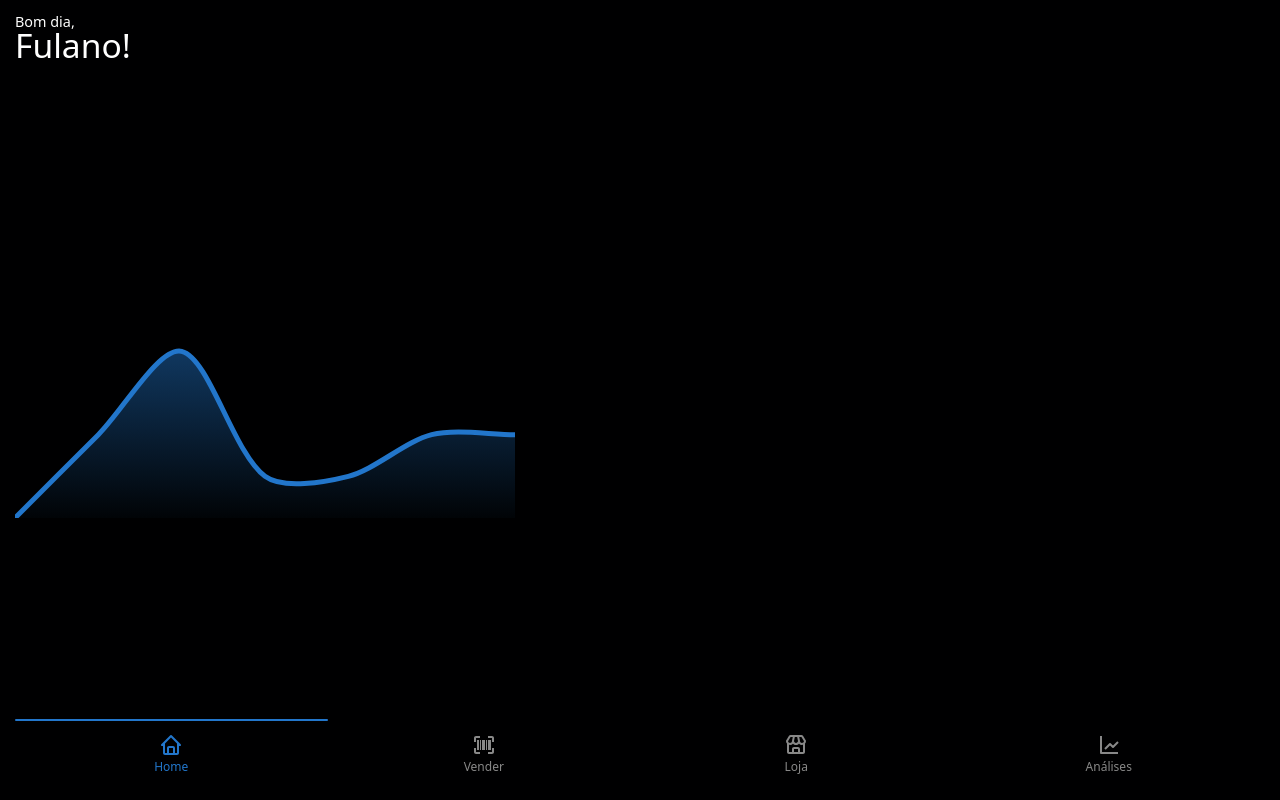
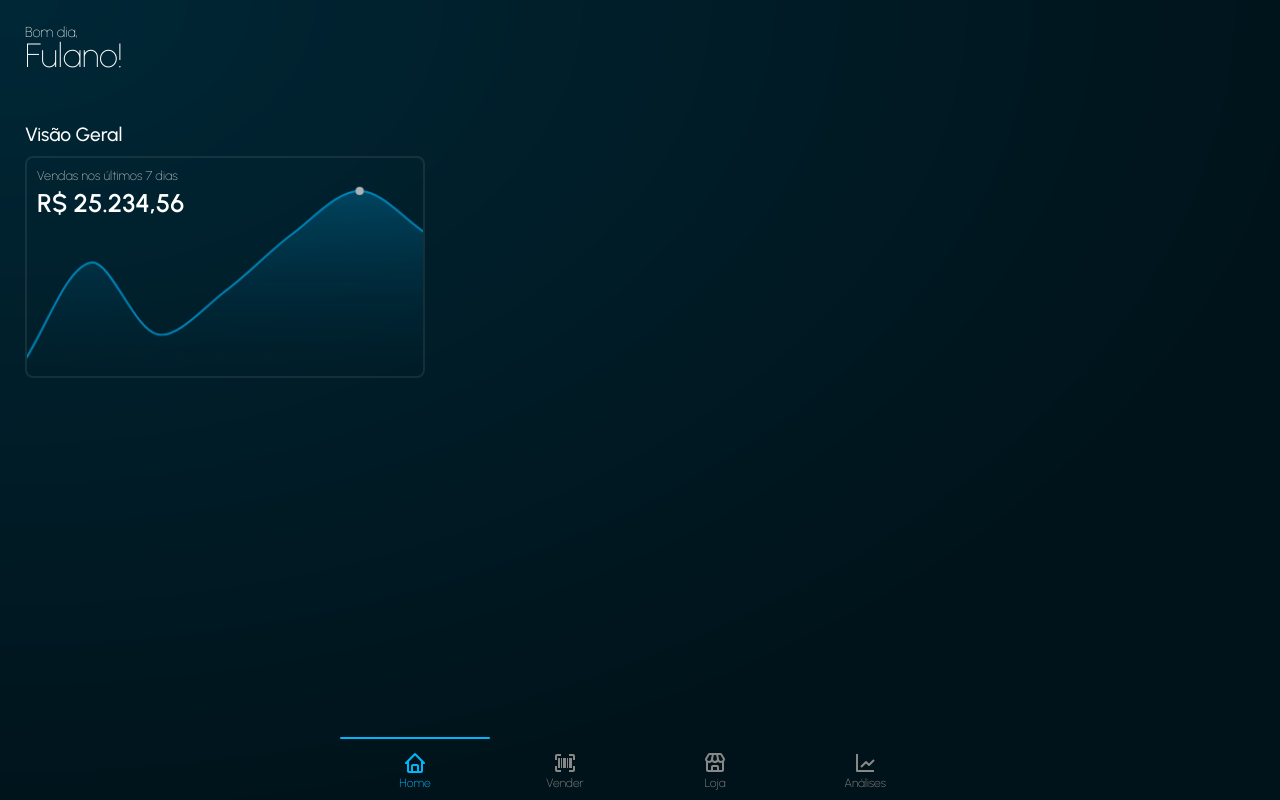
Before and after one commit to Gepetto-FIAP/tradebox, a Next.js app: page /seller in a window 1280 px wide. Built offline with nearby package versions, Linux system fonts and the light colour scheme.

Commit message:
improvements in dashboard seller

```diff
--- /dev/null
+++ b/app/(dashboard)/layout.module.css
@@ -0,0 +1,22 @@
+.dashboard {
+    background: var(--color-bg-dark);
+    width: 100%;
+}
+
+.dashboard::before {
+    position: absolute;
+    content: "";
+    top: 0;
+    left: 0;
+    width: 100%;
+    height: 100%;
+    backdrop-filter: brightness(0.75);
+    background: radial-gradient(at 0% 0%,
+                rgb(0 0 0 / 5%) 0%,
+                rgb(0 0 0 / 55%) 75%);
+}
+
+.dashboard_content {
+    position: relative;
+    z-index: 1;
+}
--- a/app/(dashboard)/layout.tsx
+++ b/app/(dashboard)/layout.tsx
@@ -1,11 +1,15 @@
+import styles from "./layout.module.css";
+
 export default function DashboardLayout({
   children,
 }: Readonly<{
   children: React.ReactNode;
 }>) {
   return (
-    <div className="dashboard">
-      {children}
+    <div className={styles.dashboard}>
+      <div className={styles.dashboard_content}>
+        {children}
+      </div>
     </div>
   );
 }
--- a/app/(dashboard)/seller/layout.module.css
+++ b/app/(dashboard)/seller/layout.module.css
@@ -1,7 +1,12 @@
 .layout {
     display: flex;
     flex-direction: column;
-    min-height: 100dvh;
-    padding: 15px;
+    height: 100dvh;
     justify-content: space-between;
 }
+
+.nav_wrapper {
+    max-width: 600px;
+    margin: 0 auto;
+    width: 100%;
+}
--- a/app/(dashboard)/seller/layout.tsx
+++ b/app/(dashboard)/seller/layout.tsx
@@ -8,10 +8,8 @@ export default function DashboardSellerLayout({
 }>) {
   return (
         <div className={styles.layout}>
-
             {children}
-
-            <div className={styles.nav}>
+            <div className={styles.nav_wrapper  }>
                 <BottomNav/>
             </div>
         </div>
--- a/app/(dashboard)/seller/page.module.css
+++ b/app/(dashboard)/seller/page.module.css
@@ -2,18 +2,79 @@
     display: flex;
     flex-direction: column;
     line-height: 1;
+    padding: 25px;
+    color: #fff;
 }
 
 .greeting {
+    font-weight: 100;
     font-size: 0.9rem;
-    color: var(--color-text-secondary);
 }
 
 .name {
+    font-weight: 100;
     font-size: 2.1rem;
-    color: var(--color-text-primary);
+}
+
+.content {
+    display: flex;
+    flex-direction: column;
+    height: 100%;
+    width: 100%;
+    padding: 25px;
+    overflow-x: auto;
+}
+
+.chart_wrapper {
+    display: flex;
+    justify-content: center;
+    align-items: center;
+    border: 2px solid #ffffff15;
+    overflow: hidden;
+    border-radius: 8px;
+    width: 100%;
+    max-width: 400px;
+}
+
+.chart_container {
+    display: flex;
+    flex-direction: column;
+    width: 100%;
+}
+
+.chart_content {
+    padding: 10px 0 0 10px;
+}
+
+.chart_label {
+    color: var(--color-secondary);
+    font-weight: 200;
+    font-size: 0.8rem;
+    opacity: 0.75;
+}
+
+.chart_value {
+    color: var(--color-primary);
+    font-size: 1.6rem;
+    font-weight: 600;
+    margin-top: 5px;
+    color: #fff;
 }
 
 .chart {
-    width: 500px;
+    margin-top: -10%;
+    scale: 1.025;
+    filter: brightness(0.9) opacity(0.75);
+    transition: .3s ease;
 }
+
+.chart:hover {
+    filter: brightness(1) opacity(1);
+}
+
+.title {
+    font-size: 1.2rem;
+    font-weight: 500;
+    color: #fff;
+    margin-bottom: 10px;
+}
--- a/app/(dashboard)/seller/page.tsx
+++ b/app/(dashboard)/seller/page.tsx
@@ -8,9 +8,24 @@ export default function Seller() {
         <div className={styles.greeting}>Bom dia,</div>
         <div className={styles.name}>Fulano!</div>
       </div>
-      <div className={styles.chart}>
-        <SalesChart />
+      <div className={styles.content}>
+        <div className={styles.title}>
+          Visão Geral
+        </div>
+        <div className={styles.chart_wrapper}>
+          <div className={styles.chart_container}>
+            <div className={styles.chart_content}>
+              <div className={styles.chart_label}>Vendas nos últimos 7 dias</div>
+              <div className={styles.chart_value}>R$ 25.234,56</div>
+            </div>
+            <div className={styles.chart}>
+              <SalesChart colorStart={"#01b3fa70"} colorEnd={"transparent"} colorBorder={"#01b5fa"} />
+            </div>
+          </div>
+        </div>
+
       </div>
+
     </>
   );
 }
--- a/app/layout.tsx
+++ b/app/layout.tsx
@@ -1,5 +1,11 @@
-import type { Metadata } from "next";
 import "./styles/globals.css";
+import { Urbanist } from "next/font/google";
+
+const urbanist = Urbanist({
+  subsets: ["latin"],
+  weight: ["100", "200", "300", "400", "500", "600", "700", "800", "900"],
+  variable: "--font-urbanist",
+});
 
 export default function RootLayout({
   children,
@@ -7,14 +13,16 @@ export default function RootLayout({
   children: React.ReactNode;
 }>) {
   return (
-    <html lang="pt-BR">
+    <html lang="pt-BR" className={urbanist.className}>
       <head>
         <title>
           TradeBox
         </title>
        </head>
       <body>
+        <main>
           {children}
+        </main>
       </body>
     </html>
   );
--- a/app/styles/globals.css
+++ b/app/styles/globals.css
@@ -1,9 +1,11 @@
 :root {
-  --color-primary: #2276cb;
+  --color-bg-dark: #00384d;
+  --color-bg-light: #ffffff;
+  --color-primary: #01b5fa;
   --color-secondary: #e0e0e0;
-  --color-background: #fff;
   --color-text: #222;
   --color-muted: #888;
+  --color-border: #ddd;
 }
 
 * {
@@ -13,7 +15,15 @@
 }
 
 body {
-    font-family: system-ui, -apple-system, BlinkMacSystemFont, 'Segoe UI', Roboto, Oxygen, Ubuntu, Cantarell, 'Open Sans', 'Helvetica Neue', sans-serif;
-    background-color: #000001;
-    color: #ffffff;
+  background: #fff;
+  color: var(--color-primary);
+  font-weight: 200;
 }
+
+main {
+  position: relative;
+  display: flex;
+  flex-direction: column;
+  align-items: center;
+  justify-content: center;
+}
--- a/components/SalesChart.tsx
+++ b/components/SalesChart.tsx
@@ -1,39 +1,20 @@
 'use client';
 
-import { Chart, Filler, CategoryScale, PointElement, LinearScale, LineElement, Title, Tooltip, Legend, ScriptableContext } from 'chart.js';
+import { Chart, Filler, CategoryScale, PointElement, LinearScale, LineElement, Title, Tooltip, Legend, ScriptableContext, elements } from 'chart.js';
 import {Line} from 'react-chartjs-2'
 
 Chart.register(Filler, CategoryScale, PointElement, LinearScale, LineElement, Title, Tooltip, Legend);
 
-
-
-
-const data = {
-  labels: ['seg', 'ter', 'qua', 'qui', 'sex', 'sab', 'dom'],
-  datasets: [
-    {
-      backgroundColor: (context: ScriptableContext<"line">) => {
-        const ctx = context.chart.ctx;
-        const gradient = ctx.createLinearGradient(0, 0, 0, 250);
-        gradient.addColorStop(0, "#2276cbb0");
-        gradient.addColorStop(1, "#2276cb08");
-        return gradient;
-      },
-      label: 'Vendas',
-      data: [20, 24, 28, 22, 22, 24, 24, 32],
-      borderColor: '#2276cb',
-      borderWidth: 5,
-      tension: 0.3,
-      fill: true,
-      pointRadius: 0
-    },
-  ],
+type SalesChartProps = {
+  colorStart?: string;
+  colorEnd?: string;
+  colorBorder?: string;
 };
 
 const options = {
   responsive: true,
   plugins: {
-    tooltip: { enabled: false },
+    tooltip: { enabled: true },
     legend: { display: false },
     title: { display: false },
   },
@@ -44,11 +25,41 @@ const options = {
     y: {
       display: false,
     },
-
-
   },
 };
 
-export default function SalesChart() {
+
+const axisX = [15, 22, 17, 20, 24, 27, 24];
+const axisY = ['Segunda', 'Terça', 'Quarta', 'Quinta', 'Sexta', 'Sábado', 'Domingo'];
+
+export default function SalesChart({ colorStart, colorEnd, colorBorder }: SalesChartProps) {
+
+  const data = {
+  labels: axisY,
+  datasets: [
+    {
+      backgroundColor: (context: ScriptableContext<"line">) => {
+        const ctx = context.chart.ctx;
+        const gradient = ctx.createLinearGradient(0, 0, 0, 250);
+        gradient.addColorStop(0, colorStart || "#fff");
+        gradient.addColorStop(1, colorEnd || "#fff");
+        return gradient;
+      },
+      label: 'Vendas',
+      data: axisX,
+      borderWidth: 2,
+      borderColor: colorBorder || '#fff',
+      tension: 0.333,
+      fill: true,
+      pointRadius: axisX.map((value) => (value === Math.max(...axisX) ? 4 : 0)),
+      pointBackgroundColor: "#fff",
+      pointHoverRadius: 4,
+      pointHoverBackgroundColor: colorBorder,
+      pointBorderWidth: 0,
+    },
+  ],
+};
+
+
   return <Line data={data} options={options} />;
 }
```
